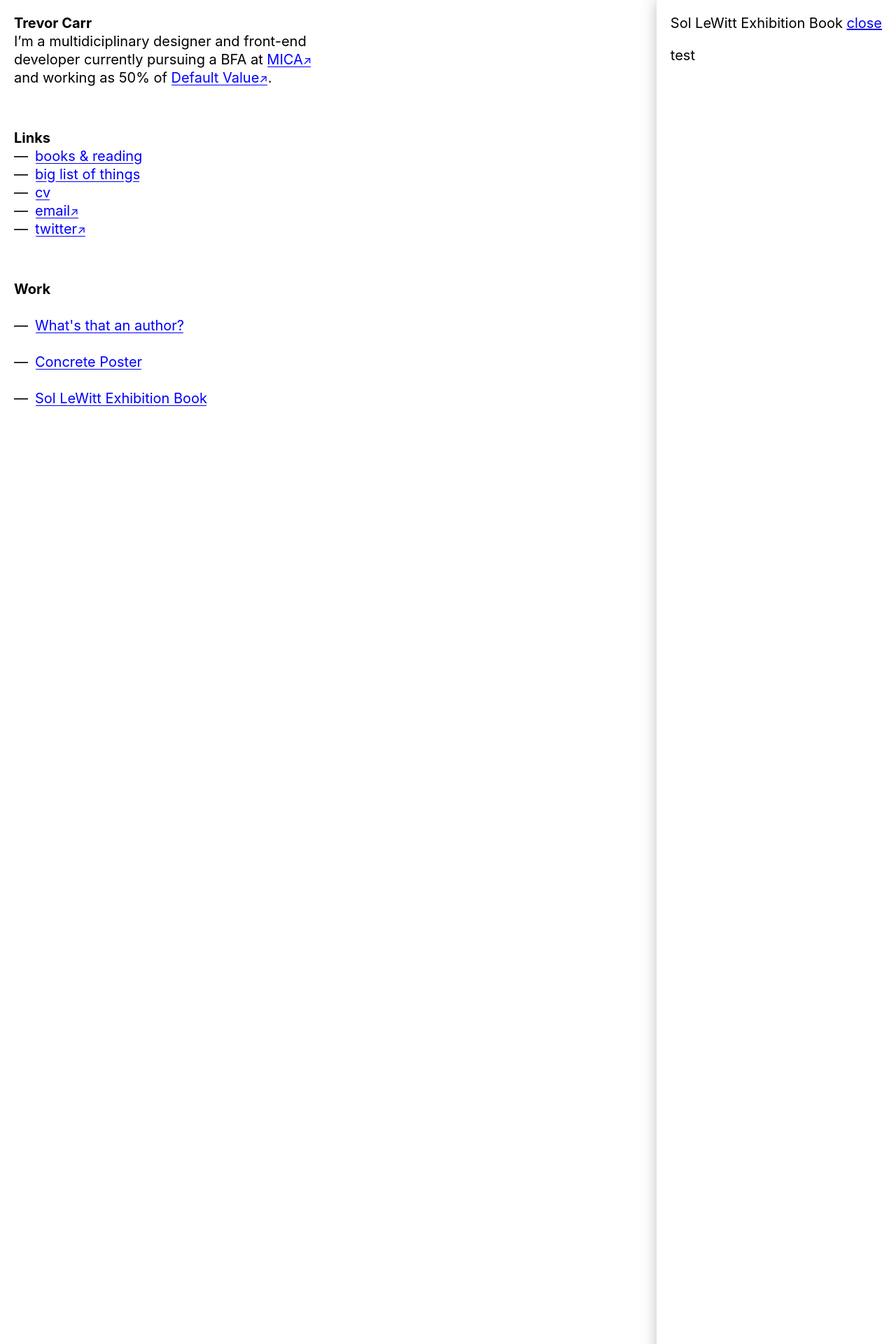
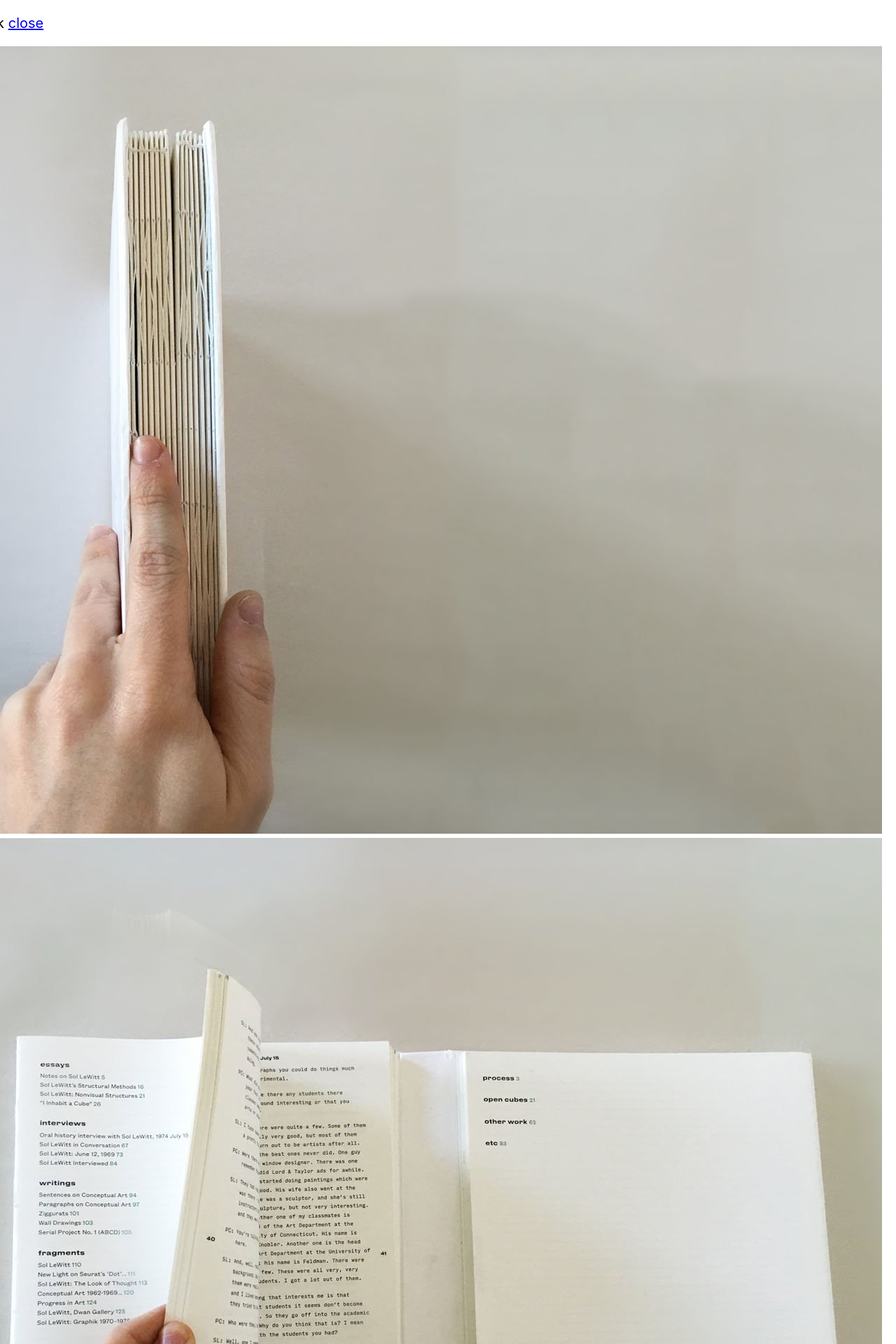
Before and after one commit to trevorsee/2017-website-archive, a Jekyll site: the page built from _posts/2016-12-14-sol-lewitt-exhibition-book.markdown, in a window 1280 px wide. Shown: the top 1920 px of the page at 70% size. Built offline with Jekyll 4.4.1, drawn with Linux system fonts in a browser that asks for light colours.

Commit message:
Updated Sol Lewitt Exhibition Book

```diff
--- a/_posts/2016-12-14-sol-lewitt-exhibition-book.markdown
+++ b/_posts/2016-12-14-sol-lewitt-exhibition-book.markdown
@@ -4,4 +4,4 @@ date: 2016-12-14 02:49:00 Z
 photo:
 ---
 
-test
+![1.jpg](/uploads/1.jpg)![3.jpg](/uploads/3.jpg)![7.jpg](/uploads/7.jpg)![4.jpg](/uploads/4.jpg)
```
